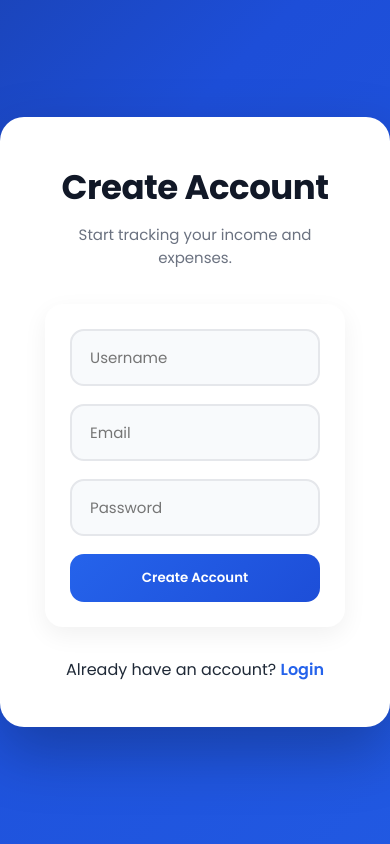
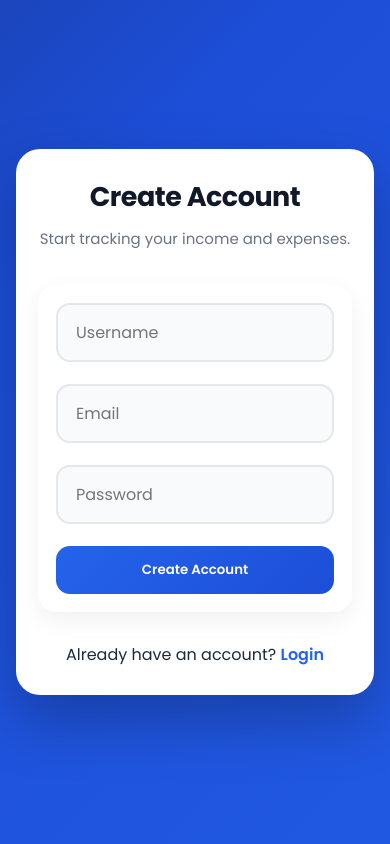
Before and after one commit to MamelloMusekene/ExpenseTrackerDashboard, a Flask app: page /register in a window 390 px wide. Run offline with Flask 3, Linux system fonts and the light colour scheme.

Commit message:
Fix mobile responsive layout

```diff
--- a/static/css/style.css
+++ b/static/css/style.css
@@ -772,3 +772,211 @@ h2{
 ::-webkit-scrollbar-thumb:hover{
     background:#1d4ed8;
 }
+
+/* ==========================================
+   MOBILE RESPONSIVENESS FIX
+   Expense Tracker Dashboard
+========================================== */
+
+@media screen and (max-width: 768px) {
+
+    html,
+    body {
+        width: 100%;
+        max-width: 100%;
+        overflow-x: hidden;
+    }
+
+    .layout {
+        display: block;
+        width: 100%;
+        min-width: 0;
+    }
+
+    .main-content {
+        width: 100%;
+        max-width: 100%;
+        min-width: 0;
+        margin-left: 0;
+        padding: 24px 16px;
+    }
+
+    .container {
+        width: 100%;
+        max-width: 100%;
+        margin: 20px auto;
+        padding: 0;
+    }
+
+    /* Sidebar */
+    .sidebar {
+        position: relative;
+        width: 100%;
+        min-height: auto;
+        height: auto;
+        padding: 16px;
+    }
+
+    .sidebar h2 {
+        margin-bottom: 16px;
+        font-size: 22px;
+    }
+
+    .sidebar ul {
+        display: flex;
+        flex-wrap: wrap;
+        gap: 8px;
+    }
+
+    .sidebar li {
+        margin: 0;
+    }
+
+    .sidebar a {
+        padding: 10px 12px;
+        margin-bottom: 0;
+    }
+
+    /* Page headings */
+    .header h1,
+    .top-bar h1 {
+        font-size: 25px;
+        line-height: 1.35;
+    }
+
+    .top-bar {
+        flex-wrap: wrap;
+        gap: 12px;
+    }
+
+    .top-actions {
+        flex-wrap: wrap;
+    }
+
+    /* Income, expenses and balance cards */
+    .cards {
+        grid-template-columns: minmax(0, 1fr);
+        gap: 16px;
+        margin: 20px 0;
+    }
+
+    .card {
+        width: 100%;
+        min-width: 0;
+        padding: 20px;
+    }
+
+    .card p {
+        font-size: 28px;
+        overflow-wrap: anywhere;
+    }
+
+    /* Forms: one field per row */
+    .dashboard-form {
+        display: grid;
+        grid-template-columns: minmax(0, 1fr);
+        gap: 14px;
+        width: 100%;
+        padding: 18px;
+    }
+
+    form {
+        width: 100%;
+        min-width: 0;
+        padding: 18px;
+    }
+
+    input,
+    select,
+    textarea {
+        width: 100%;
+        max-width: 100%;
+        min-width: 0;
+        font-size: 16px;
+    }
+
+    .dashboard-form .btn,
+    form .btn {
+        width: 100%;
+        min-height: 48px;
+        height: auto;
+    }
+
+    /* Search and month filters */
+    form:not(.dashboard-form) {
+        grid-template-columns: minmax(0, 1fr);
+    }
+
+    /* Recent transactions and tables */
+    .table-card {
+        width: 100%;
+        min-width: 0;
+        padding: 16px;
+        overflow: hidden;
+    }
+
+    .table-header {
+        flex-wrap: wrap;
+        gap: 12px;
+    }
+
+    .table-header h2 {
+        font-size: 21px;
+    }
+
+    .transaction-table {
+        width: 100%;
+        table-layout: fixed;
+    }
+
+    .transaction-table th,
+    .transaction-table td {
+        padding: 10px 6px;
+        font-size: 12px;
+        overflow-wrap: anywhere;
+    }
+
+    /* Charts */
+    .chart-card,
+    canvas {
+        max-width: 100%;
+    }
+
+    /* Login and registration */
+    .auth-container {
+        width: 100%;
+        min-height: 100vh;
+        min-height: 100dvh;
+        padding: 20px 16px;
+    }
+
+    .auth-card {
+        width: 100%;
+        max-width: 430px;
+        min-width: 0;
+        padding: 28px 22px;
+    }
+
+    .auth-card h1 {
+        font-size: 27px;
+    }
+
+    .auth-card form {
+        display: flex;
+        flex-direction: column;
+        gap: 12px;
+    }
+
+    .auth-card input {
+        margin: 0 0 10px;
+    }
+
+    .auth-card button {
+        width: 100%;
+    }
+
+    /* Avoid hover movement on touch layouts */
+    .card:hover {
+        transform: none;
+    }
+}
```
